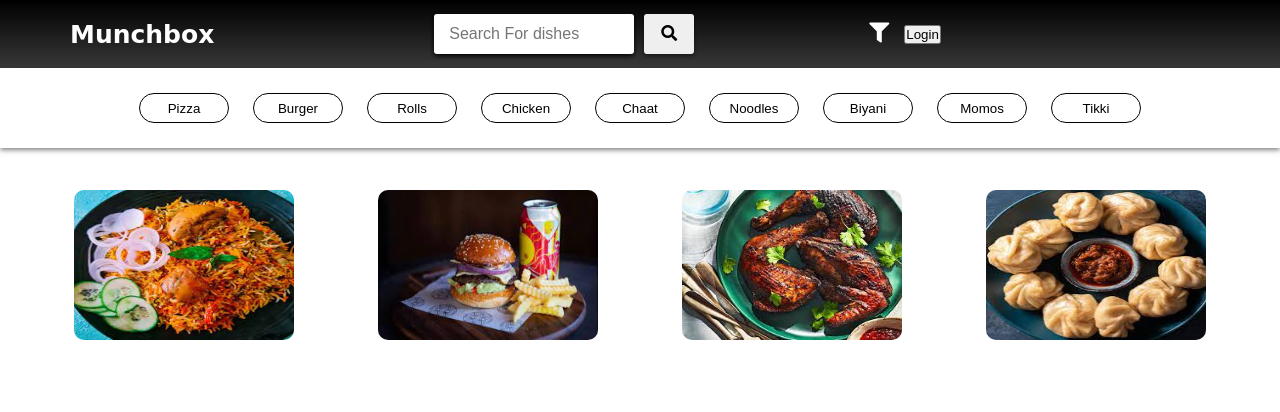
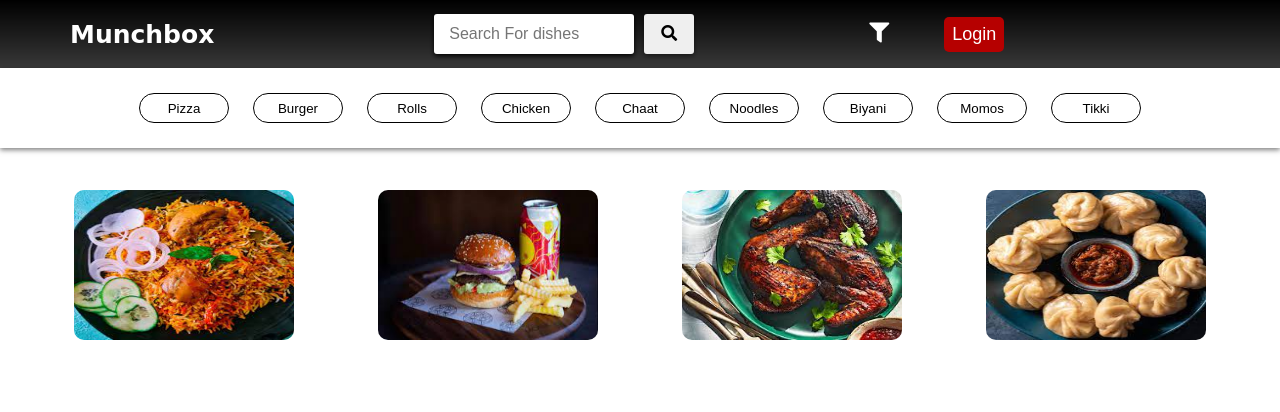
Before and after one commit to vipulsharma31/muncbox, a plain HTML site: page index.html in a window 1280 px wide. Shown: the top 412 px of the page. Drawn offline with Linux system fonts and the light colour scheme.

Commit message:
Update style.css

```diff
--- a/style.css
+++ b/style.css
@@ -72,18 +72,26 @@
 
 }
 
-.lgbtn{
+.loginbox button{
+	border:none;
+	outline:none;
+    margin-top: 10px;
+	height:35px;
+    width: 60px;
+	background:#b60000;
+	color:#fff;
     margin-left:40px;
-    font-weight: bold;
-    height: 60%;
-    width: 70px;
-    text-indent:0px;
-    border:0;
-    border-radius: 3px;
-    outline: none;
-    font-size:16px;
-    box-shadow: 0 2px 5px rgba(0, 0, 0, 0.5);
+    margin-bottom: 10px;
+	font-size:18px;
+	border-radius:5px;
+	transition:0.6s ease;
+}
 
+
+.loginbox button:hover{
+	cursor:pointer;
+	background:#ffffff;
+	color:#000;
 }
 
 .navbtn:hover {
@@ -91,12 +99,7 @@
     transition-duration: 0.3s;
     color: white;
 }
-.lgbtn:hover{
-    background-color:#000000;
-    transition-duration: 0.3s;
-    color: white;
-    cursor: pointer;
-}
+
 .category{
     flex-direction: row;
     justify-content: center;
```
